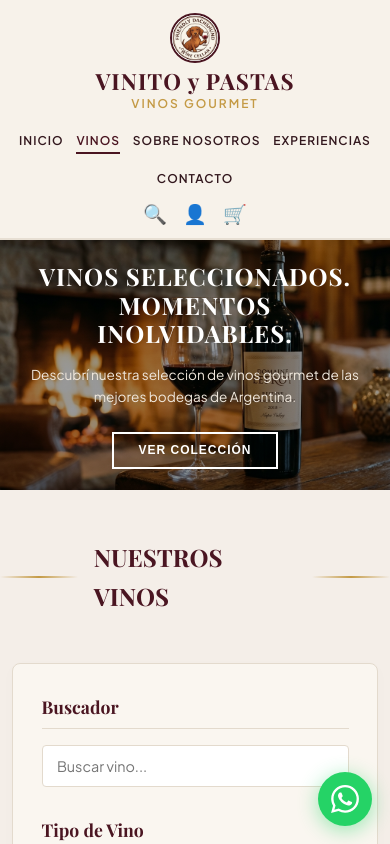
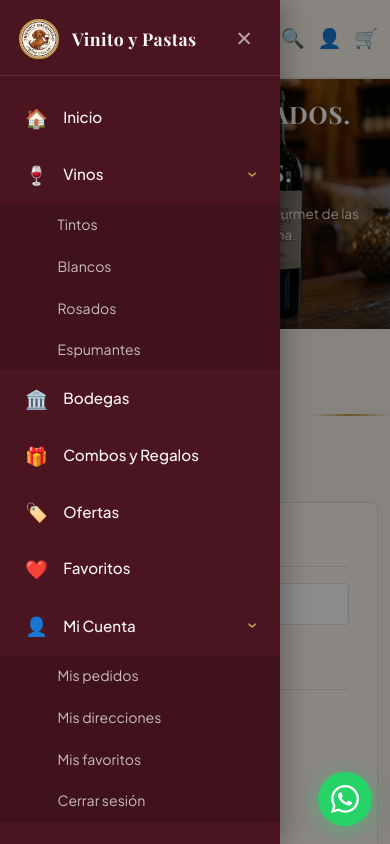
Before and after one commit to FrancoBeber/vinito-y-pastas, a React app in the folder frontend/: page / in a window 390 px wide. Both pictures are taken after a click on the button "Mi Perfil". Shown: the top 844 px of the page. Built offline with nearby package versions, Linux system fonts and the light colour scheme; no server answers; the HTML template or start-up script is replaced by a standard one; a web font is replaced by a local one.

Commit message:
Add sidebar navigation with hamburger menu and submenus

```diff
--- a/frontend/src/App.css
+++ b/frontend/src/App.css
@@ -36,7 +36,7 @@ body {
 .app-header {
   background-color: #f7f2ea;
   border-bottom: 2px solid #e7dfd3;
-  padding: 1rem 5%;
+  padding: 0.8rem 3%;
   display: flex;
   justify-content: space-between;
   align-items: center;
@@ -46,6 +46,188 @@ body {
   box-shadow: 0 2px 10px rgba(0, 0, 0, 0.05);
 }
 
+.header-left {
+  display: flex;
+  align-items: center;
+  gap: 1rem;
+}
+
+/* Hamburger Button */
+.hamburger-btn {
+  background: none;
+  border: none;
+  cursor: pointer;
+  display: flex;
+  flex-direction: column;
+  gap: 5px;
+  padding: 6px;
+  border-radius: 6px;
+  transition: var(--transition);
+}
+
+.hamburger-btn:hover {
+  background: rgba(74, 21, 33, 0.08);
+}
+
+.hamburger-btn span {
+  display: block;
+  width: 24px;
+  height: 2.5px;
+  background-color: var(--color-primary);
+  border-radius: 2px;
+  transition: var(--transition);
+}
+
+/* Sidebar Overlay */
+.sidebar-overlay {
+  position: fixed;
+  inset: 0;
+  background: rgba(0, 0, 0, 0.45);
+  z-index: 998;
+  animation: fadeIn 0.3s ease;
+}
+
+@keyframes fadeIn {
+  from { opacity: 0; }
+  to { opacity: 1; }
+}
+
+/* Sidebar Navigation */
+.sidebar-nav {
+  position: fixed;
+  top: 0;
+  left: -300px;
+  width: 280px;
+  height: 100vh;
+  background: var(--color-primary);
+  z-index: 999;
+  overflow-y: auto;
+  transition: left 0.35s cubic-bezier(0.4, 0, 0.2, 1);
+  box-shadow: 4px 0 25px rgba(0, 0, 0, 0.3);
+  display: flex;
+  flex-direction: column;
+}
+
+.sidebar-nav.open {
+  left: 0;
+}
+
+.sidebar-header {
+  display: flex;
+  align-items: center;
+  gap: 0.8rem;
+  padding: 1.2rem 1.2rem 1rem;
+  border-bottom: 1px solid rgba(255, 255, 255, 0.12);
+}
+
+.sidebar-logo {
+  width: 40px;
+  height: 40px;
+  border-radius: 50%;
+  border: 2px solid var(--color-accent);
+  object-fit: cover;
+}
+
+.sidebar-brand {
+  flex: 1;
+  font-family: var(--font-serif);
+  font-size: 1.1rem;
+  font-weight: 700;
+  color: #faf6f0;
+  letter-spacing: 0.5px;
+}
+
+.sidebar-close {
+  background: none;
+  border: none;
+  color: rgba(255, 255, 255, 0.6);
+  font-size: 1.3rem;
+  cursor: pointer;
+  padding: 4px 8px;
+  border-radius: 4px;
+  transition: var(--transition);
+}
+
+.sidebar-close:hover {
+  color: #fff;
+  background: rgba(255, 255, 255, 0.1);
+}
+
+/* Sidebar Menu */
+.sidebar-menu {
+  list-style: none;
+  padding: 0.8rem 0;
+  margin: 0;
+  flex: 1;
+}
+
+.sidebar-item > a {
+  display: flex;
+  align-items: center;
+  gap: 0.8rem;
+  padding: 0.85rem 1.4rem;
+  color: #faf6f0;
+  text-decoration: none;
+  font-size: 0.95rem;
+  font-weight: 500;
+  transition: var(--transition);
+  position: relative;
+}
+
+.sidebar-item > a:hover {
+  background: rgba(255, 255, 255, 0.08);
+  padding-left: 1.6rem;
+}
+
+.sidebar-icon {
+  font-size: 1.15rem;
+  width: 28px;
+  text-align: center;
+  flex-shrink: 0;
+}
+
+.submenu-arrow {
+  margin-left: auto;
+  font-size: 1.2rem;
+  transition: transform 0.3s ease;
+  color: rgba(255, 255, 255, 0.5);
+}
+
+.submenu-arrow.open {
+  transform: rotate(90deg);
+  color: var(--color-accent);
+}
+
+/* Sidebar Submenu */
+.sidebar-submenu {
+  list-style: none;
+  padding: 0;
+  margin: 0;
+  background: rgba(0, 0, 0, 0.15);
+  animation: slideDown 0.25s ease;
+}
+
+@keyframes slideDown {
+  from { opacity: 0; max-height: 0; }
+  to { opacity: 1; max-height: 200px; }
+}
+
+.sidebar-submenu li a {
+  display: block;
+  padding: 0.6rem 1.4rem 0.6rem 3.6rem;
+  color: rgba(250, 246, 240, 0.75);
+  text-decoration: none;
+  font-size: 0.88rem;
+  transition: var(--transition);
+}
+
+.sidebar-submenu li a:hover {
+  color: #fff;
+  background: rgba(255, 255, 255, 0.06);
+  padding-left: 3.9rem;
+}
+
+/* Logo Block (Header) */
 .logo-block {
   display: flex;
   align-items: center;
@@ -53,8 +235,8 @@ body {
 }
 
 .logo-img {
-  width: 70px;
-  height: 70px;
+  width: 60px;
+  height: 60px;
   border-radius: 50%;
   border: 2px solid var(--color-primary);
   object-fit: cover;
@@ -62,7 +244,7 @@ body {
 
 .logo-text h1 {
   font-family: var(--font-serif);
-  font-size: 1.8rem;
+  font-size: 1.6rem;
   font-weight: 700;
   color: var(--color-primary);
   line-height: 1.1;
@@ -70,7 +252,7 @@ body {
 }
 
 .logo-subtitle {
-  font-size: 0.75rem;
+  font-size: 0.7rem;
   color: var(--color-accent);
   text-transform: uppercase;
   letter-spacing: 2px;
@@ -78,33 +260,9 @@ body {
 }
 
 .logo-slogan {
-  font-size: 0.65rem;
+  font-size: 0.6rem;
   color: var(--color-text-muted);
   font-style: italic;
-}
-
-.nav-links {
-  display: flex;
-  gap: 2rem;
-  list-style: none;
-}
-
-.nav-links a {
-  color: var(--color-text-main);
-  text-decoration: none;
-  font-weight: 600;
-  font-size: 0.85rem;
-  text-transform: uppercase;
-  letter-spacing: 1px;
-  padding-bottom: 4px;
-  border-bottom: 2px solid transparent;
-  transition: var(--transition);
-}
-
-.nav-links a:hover,
-.nav-links a.active {
-  color: var(--color-primary);
-  border-bottom-color: var(--color-primary);
 }
 
 .header-actions {
@@ -644,14 +802,6 @@ body {
 }
 
 @media (max-width: 900px) {
-  .app-header {
-    padding: 1rem 3%;
-  }
-
-  .nav-links {
-    gap: 1.2rem;
-  }
-
   .catalog-container {
     grid-template-columns: 1fr;
     gap: 2rem;
@@ -676,42 +826,29 @@ body {
 
 @media (max-width: 600px) {
   .app-header {
-    flex-direction: column;
-    gap: 0.8rem;
-    padding: 0.8rem 3%;
-    text-align: center;
-  }
-
-  .logo-block {
-    flex-direction: column;
-    gap: 0.4rem;
+    padding: 0.6rem 3%;
   }
 
   .logo-img {
-    width: 50px;
-    height: 50px;
+    width: 45px;
+    height: 45px;
   }
 
   .logo-text h1 {
-    font-size: 1.4rem;
+    font-size: 1.2rem;
+  }
+
+  .logo-subtitle {
+    font-size: 0.6rem;
+    letter-spacing: 1px;
   }
 
   .logo-slogan {
-    display: none; /* Hide slogan to save space on mobile */
-  }
-
-  .nav-links {
-    gap: 0.8rem;
-    flex-wrap: wrap;
-    justify-content: center;
-  }
-
-  .nav-links a {
-    font-size: 0.75rem;
+    display: none;
   }
 
   .header-actions {
-    gap: 1rem;
+    gap: 0.8rem;
   }
 
   .cover-section {
--- a/frontend/src/App.jsx
+++ b/frontend/src/App.jsx
@@ -217,11 +217,92 @@ function App() {
     alert(`¡"${product.name}" agregado al carrito! (Simulación)`);
   };
 
+  const [sidebarOpen, setSidebarOpen] = useState(false);
+  const [vinosOpen, setVinosOpen] = useState(true);
+  const [cuentaOpen, setCuentaOpen] = useState(true);
 
   return (
     <div className="app-container">
-      {/* Header */}
+      {/* Sidebar Overlay */}
+      {sidebarOpen && <div className="sidebar-overlay" onClick={() => setSidebarOpen(false)} />}
+
+      {/* Sidebar Navigation */}
+      <nav className={`sidebar-nav ${sidebarOpen ? 'open' : ''}`}>
+        <div className="sidebar-header">
+          <img src={getImageUrl('images/logo.webp')} alt="Logo" className="sidebar-logo" />
+          <span className="sidebar-brand">Vinito y Pastas</span>
+          <button className="sidebar-close" onClick={() => setSidebarOpen(false)} aria-label="Cerrar menú">✕</button>
+        </div>
+
+        <ul className="sidebar-menu">
+          <li className="sidebar-item">
+            <a href="#inicio" onClick={(e) => { e.preventDefault(); setSidebarOpen(false); window.scrollTo({ top: 0, behavior: 'smooth' }); }}>
+              <span className="sidebar-icon">🏠</span>Inicio
+            </a>
+          </li>
+
+          <li className="sidebar-item has-submenu">
+            <a href="#vinos" onClick={(e) => { e.preventDefault(); setVinosOpen(!vinosOpen); }}>
+              <span className="sidebar-icon">🍷</span>Vinos
+              <span className={`submenu-arrow ${vinosOpen ? 'open' : ''}`}>›</span>
+            </a>
+            {vinosOpen && (
+              <ul className="sidebar-submenu">
+                <li><a href="#tintos" onClick={(e) => { e.preventDefault(); setSelectedCategory('4'); setSidebarOpen(false); }}>Tintos</a></li>
+                <li><a href="#blancos" onClick={(e) => { e.preventDefault(); setSelectedCategory('2'); setSidebarOpen(false); }}>Blancos</a></li>
+                <li><a href="#rosados" onClick={(e) => { e.preventDefault(); setSelectedCategory('3'); setSidebarOpen(false); }}>Rosados</a></li>
+                <li><a href="#espumantes" onClick={(e) => { e.preventDefault(); setSelectedCategory('1'); setSidebarOpen(false); }}>Espumantes</a></li>
+              </ul>
+            )}
+          </li>
+
+          <li className="sidebar-item">
+            <a href="#bodegas" onClick={(e) => { e.preventDefault(); alert('¡Próximamente!'); }}>
+              <span className="sidebar-icon">🏛️</span>Bodegas
+            </a>
+          </li>
+
+          <li className="sidebar-item">
+            <a href="#combos" onClick={(e) => { e.preventDefault(); alert('¡Próximamente!'); }}>
+              <span className="sidebar-icon">🎁</span>Combos y Regalos
+            </a>
+          </li>
+
+          <li className="sidebar-item">
+            <a href="#ofertas" onClick={(e) => { e.preventDefault(); alert('¡Próximamente!'); }}>
+              <span className="sidebar-icon">🏷️</span>Ofertas
+            </a>
+          </li>
+
+          <li className="sidebar-item">
+            <a href="#favoritos" onClick={(e) => { e.preventDefault(); alert('¡Próximamente!'); }}>
+              <span className="sidebar-icon">❤️</span>Favoritos
+            </a>
+          </li>
+
+          <li className="sidebar-item has-submenu">
+            <a href="#cuenta" onClick={(e) => { e.preventDefault(); setCuentaOpen(!cuentaOpen); }}>
+              <span className="sidebar-icon">👤</span>Mi Cuenta
+              <span className={`submenu-arrow ${cuentaOpen ? 'open' : ''}`}>›</span>
+            </a>
+            {cuentaOpen && (
+              <ul className="sidebar-submenu">
+                <li><a href="#pedidos" onClick={(e) => { e.preventDefault(); alert('¡Próximamente!'); }}>Mis pedidos</a></li>
+                <li><a href="#direcciones" onClick={(e) => { e.preventDefault(); alert('¡Próximamente!'); }}>Mis direcciones</a></li>
+                <li><a href="#misfavoritos" onClick={(e) => { e.preventDefault(); alert('¡Próximamente!'); }}>Mis favoritos</a></li>
+                <li><a href="#logout" onClick={(e) => { e.preventDefault(); alert('¡Próximamente!'); }}>Cerrar sesión</a></li>
+              </ul>
+            )}
+          </li>
+        </ul>
+      </nav>
+
+      {/* Top Header Bar */}
       <header className="app-header">
+        <div className="header-left">
+          <button className="hamburger-btn" onClick={() => setSidebarOpen(true)} aria-label="Abrir menú">
+            <span></span><span></span><span></span>
+          </button>
           <div className="logo-block">
             <img src={getImageUrl('images/logo.webp')} alt="Vinito y Pastas Logo" className="logo-img" />
             <div className="logo-text">
@@ -230,18 +311,10 @@ function App() {
               <div className="logo-slogan">Brindemos por los pequeños grandes momentos</div>
             </div>
           </div>
-        <nav>
-          <ul className="nav-links">
-            <li><a href="#inicio" onClick={(e) => e.preventDefault()}>Inicio</a></li>
-            <li><a href="#catalog" className="active">Vinos</a></li>
-            <li><a href="#about" onClick={(e) => { e.preventDefault(); alert("¡Próximamente más secciones!"); }}>Sobre Nosotros</a></li>
-            <li><a href="#experiencias" onClick={(e) => { e.preventDefault(); alert("¡Próximamente más secciones!"); }}>Experiencias</a></li>
-            <li><a href="#contact" onClick={(e) => { e.preventDefault(); alert("¡Próximamente más secciones!"); }}>Contacto</a></li>
-          </ul>
-        </nav>
+        </div>
         <div className="header-actions">
           <button className="header-icon-btn" aria-label="Buscar" onClick={() => alert("Usa el panel de búsqueda lateral")}>🔍</button>
-          <button className="header-icon-btn" aria-label="Mi Perfil" onClick={() => alert("Iniciar sesión (Próximamente)")}>👤</button>
+          <button className="header-icon-btn" aria-label="Mi Perfil" onClick={() => setSidebarOpen(true)}>👤</button>
           <button className="header-icon-btn cart-indicator" aria-label="Ver carrito">
             🛒
             {cartCount > 0 && <span className="cart-badge">{cartCount}</span>}
```
Lines whose indentation alone changed are shown as unchanged.
